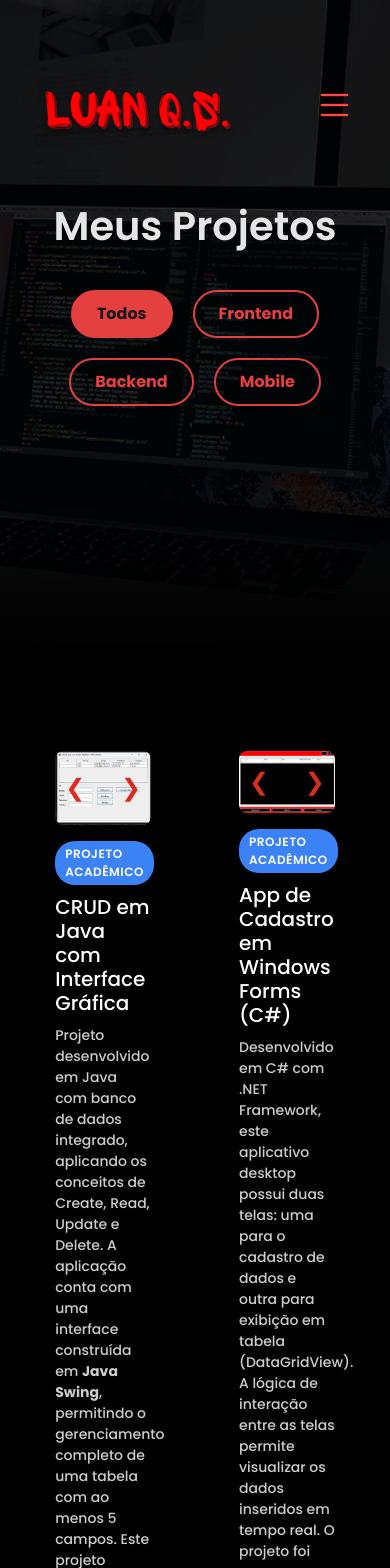
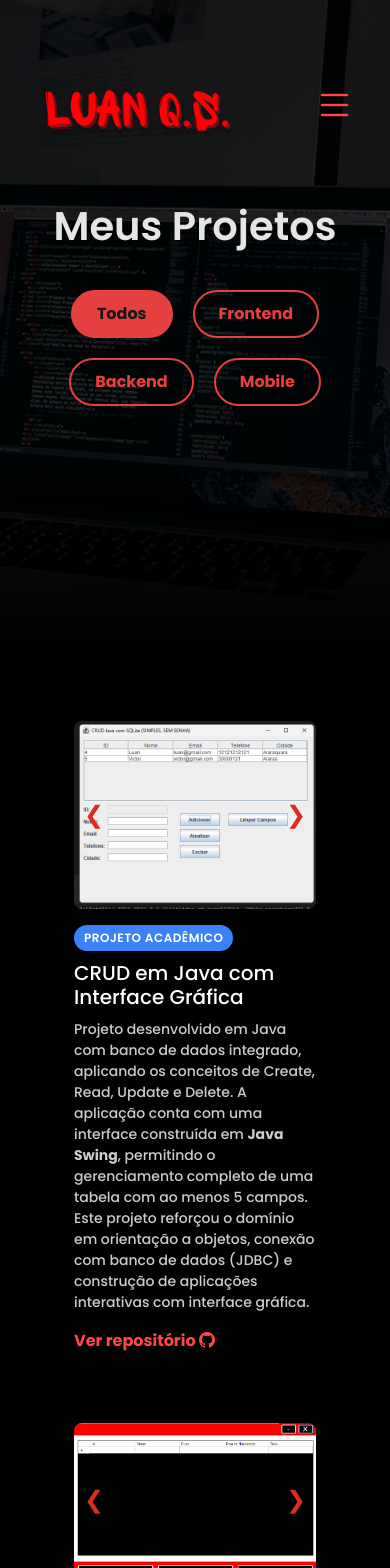
Before and after one commit to LuanQS2/My-Portfolio-Luan, an Angular app: page /projetos in a window 390 px wide. Shown: the top 1568 px of the page. Built offline with nearby package versions, Linux system fonts and the light colour scheme.

Commit message:
feat: refacção de responsividade na página projetos

```diff
--- a/src/app/pages/projects/projects.component.scss
+++ b/src/app/pages/projects/projects.component.scss
@@ -64,8 +64,11 @@ main {
   }
 
   .projects-section {
-    padding: 80px 8%;
-    text-align: center;
+    display: flex;
+    align-items: center;
+    justify-content: center;
+    padding: 50px;
+
     .projects-grid {
       display: grid;
       grid-template-columns: repeat(2, 1fr);
@@ -279,3 +282,14 @@ main {
   letter-spacing: 0.5px;
   margin-bottom: 10px;
 }
+
+@media screen and (max-width: 768px) {
+  main{
+    .projects-section {
+    .projects-grid {
+    grid-template-columns: 1fr; // Sobrescreve a regra anterior para uma única coluna
+    gap: 20px;
+    }
+  }
+  }
+}
```
